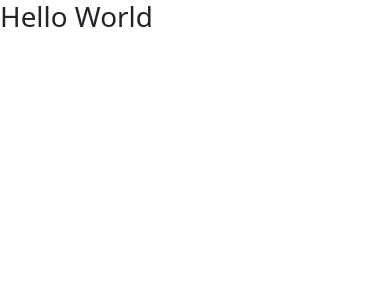
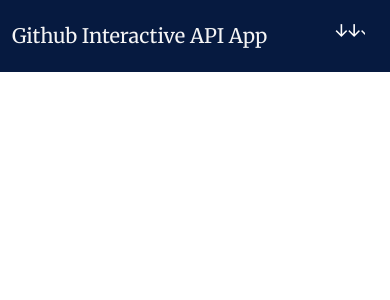
Before and after one commit to agneslily4709/Github-Interactive-API-App, an Angular app: page / in a window 390 px wide. Shown: the top 300 px of the page. Built offline with nearby package versions, Linux system fonts and the light colour scheme.

Commit message:
Implement Header Feature
Implemented responsive header bar using Bootstrap. Added routing functionality with Angular's routerLink directive for seamless navigation.

```diff
--- a/src/app/app.component.html
+++ b/src/app/app.component.html
@@ -1 +1 @@
-<h1>Hello World</h1>
+<app-header></app-header>
--- a/src/app/app.module.ts
+++ b/src/app/app.module.ts
@@ -3,10 +3,12 @@
 
 import { AppRoutingModule } from './app-routing.module';
 import { AppComponent } from './app.component';
+import { HeaderComponent } from './layout/header/header.component';
 
 @NgModule({
   declarations: [
-    AppComponent
+    AppComponent,
+    HeaderComponent
   ],
   imports: [
     BrowserModule,
--- /dev/null
+++ b/src/app/layout/header/header.component.css
@@ -0,0 +1,6 @@
+.my-navbar{
+        background-color: var(--primary-color);
+}
+.my-navbar-item{
+        color: var(--tertiary-color) !important;
+}
--- /dev/null
+++ b/src/app/layout/header/header.component.html
@@ -0,0 +1,16 @@
+<nav class="navbar navbar-expand-lg py-3 my-navbar fixed-top">
+        <div class="container">
+          <a class="navbar-brand my-navbar-item" routerLink="/">Github Interactive API App</a>
+          <button class="navbar-toggler" type="button" data-bs-toggle="collapse" data-bs-target="#navbarScroll" aria-controls="navbarScroll" aria-expanded="false" aria-label="Toggle navigation">
+            <span class="navbar-toggler-icon" style="color: white">↓↓↓</span>
+          </button>
+          <div class="collapse navbar-collapse" id="navbarScroll">
+            <ul class="navbar-nav ms-auto">
+              <!-- <li class="nav-item"><a class="nav-link my-navbar-item" routerLink="/profile">Profile</a></li>
+              <li class="nav-item"><a class="nav-link my-navbar-item" routerLink="/signout">SignOut</a></li> -->
+              <li class="nav-item"><a class="nav-link my-navbar-item" routerLink="/signup">SignUp</a></li>
+              <li class="nav-item"><a class="nav-link my-navbar-item" routerLink="/signin">SignIn</a></li>
+            </ul>
+          </div>
+        </div>
+</nav>
--- a/src/styles.css
+++ b/src/styles.css
@@ -1 +1,39 @@
-/* You can add global styles to this file, and also import other style files */
+@import url('https://fonts.googleapis.com/css2?family=Libre+Baskerville:ital,wght@0,400;0,700;1,400&family=Merriweather&display=swap');
+*{
+        margin: 0;
+        padding: 0;
+        overflow: hidden;
+        font-family: 'Merriweather', serif;
+}
+body{
+        width:100vw;
+        height: 100vh;
+}
+::-webkit-scrollbar {
+        width: 7px;
+}
+::-webkit-scrollbar-track {
+        background: #f1f1f1;
+}
+::-webkit-scrollbar-thumb {
+        background: #888;
+}
+::-webkit-scrollbar-thumb:hover {
+        background: #555;
+}
+:root {
+        --primary-color: #061A40;
+        --background-color-1:darkgray;
+        --background-color-2:#E0E0E0;
+        --secondary-color:#c5c6c7;
+        --tertiary-color:#F5F5F5;
+        --accent-color:#fff;
+}
+.my-container {
+        display: flex;
+        flex-direction: column;
+        align-items: center;
+        background-image: radial-gradient(var(--background-color-2),var(--background-color-1));
+        justify-content: center;
+        height: 100vh;
+    }
```
Also changed, not shown: src/app/layout/header/header.component.ts (added, +10 -0 lines), 1 other file (tests, documents, lock files or other folders).
